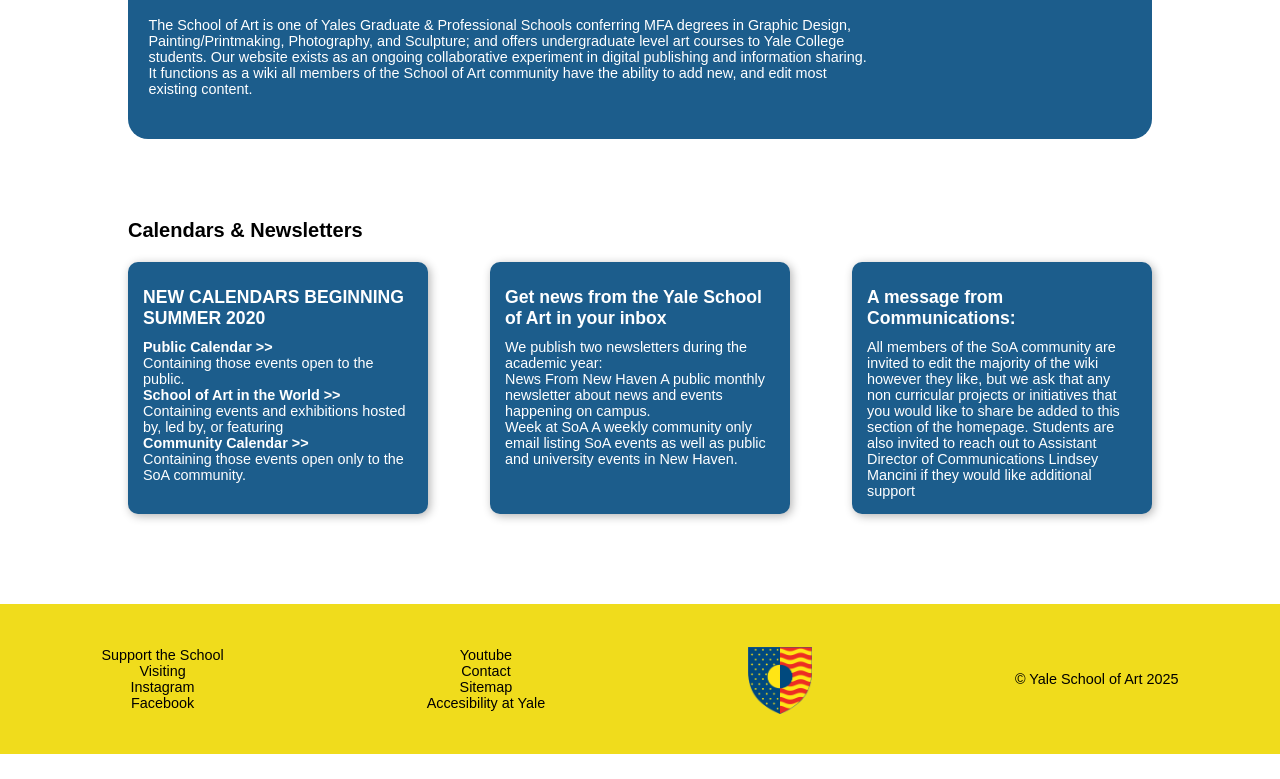
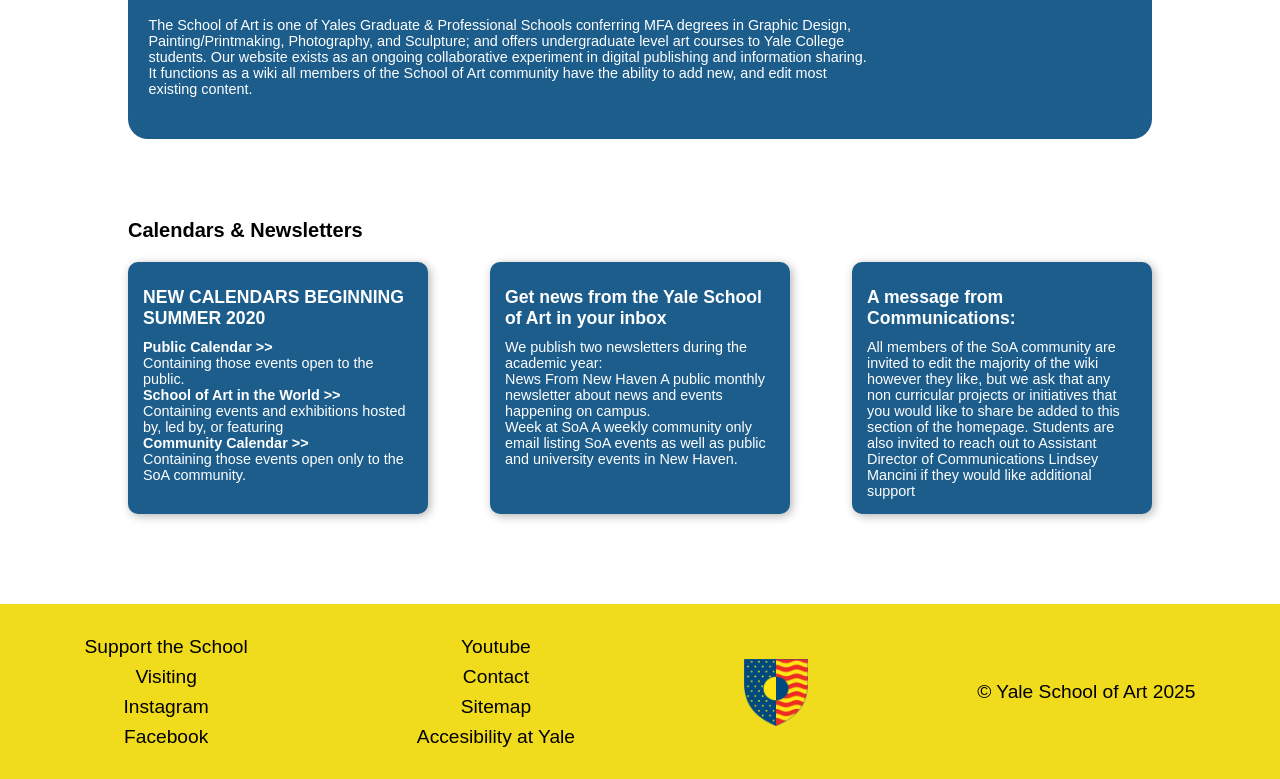
Before and after one commit to NatividadMarquez/practica-accesibilidad, a plain HTML site: page index.html in a window 1280 px wide. Shown: the part 1579-2358 px from the top of the page. Before the commit the page ends 2333 px from the top, so only its background shows below. Drawn offline with Linux system fonts and the light colour scheme.

Commit message:
Prueba lightshot

```diff
--- a/assets/css/style.css
+++ b/assets/css/style.css
@@ -40,12 +40,21 @@ body {
     width: 4rem;
     height: 4.2rem;
     margin-top: 10%;
+    transition: width 0.5s ease, height 0.5s ease;
+    cursor: pointer;
+}
+
+.logo:hover, .logo-footer:hover {
+    width: 4.2rem;
+    height: 4.5rem;
 }
 
 .logo {
     width: 4rem;
     height: 4rem;
     margin-left: 7%;
+    transition: width 0.5s ease, height 0.5s ease;
+    cursor: pointer;
 }
 
 /*  ESTILOS ENLACES */
@@ -58,7 +67,7 @@ a {
     text-decoration: none;
 }
 
-.item-menu:hover, .texto-footer:hover {
+.item-menu:hover {
     font-size: 1.2rem;
     cursor: pointer;
 }
@@ -81,7 +90,7 @@ a {
     left: 0;
     width: 100%;
     height: 100%;
-    background-color: rgba(0, 0, 0, 0.5);
+    background-color: #00000080;
     z-index: 1;
 }
 
@@ -392,7 +401,7 @@ main>h2 {
     justify-content: space-around;
     align-items: center;
     width: 100%;
-    height: 150px;
+    height: 175px;
     background-color: #f0dc1c;
 }
 
@@ -400,7 +409,17 @@ main>h2 {
     text-align: center;
 }
 
-@media screen and (min-width: 2200px) {
+.texto-footer, .texto-copyright {
+    font-size: 1.2rem;
+    margin: 0.5rem 0;
+    transition: 0.5s font-size ease;
+}
+
+.texto-footer:hover {
+    font-size: 1.3rem;
+}
+
+@media screen and (min-height: 2500px) {
     .footer {
         position: fixed;
         bottom: 0;
--- a/index.html
+++ b/index.html
@@ -234,17 +234,17 @@
     <footer class="footer">
         <!--    SECCIÓN DE ENLACES SOCIALES Y SOPORTE   -->
         <section class="seccion-footer">
-            <p class="texto-footer"><a href="#">Support the School</a></p>
-            <p class="texto-footer"><a href="#">Visiting</a></p>
-            <p class="texto-footer"><a href="#">Instagram</a></p>
-            <p class="texto-footer"><a href="#">Facebook</a></p>
+            <p class="texto-footer"><a class="enlace-footer" href="#">Support the School</a></p>
+            <p class="texto-footer"><a class="enlace-footer" href="#">Visiting</a></p>
+            <p class="texto-footer"><a class="enlace-footer" href="#">Instagram</a></p>
+            <p class="texto-footer"><a class="enlace-footer" href="#">Facebook</a></p>
         </section>
         <!--    SECCIÓN DE ENLACES ADICIONALES  -->
         <section class="seccion-footer">
-            <p class="texto-footer"><a href="#">Youtube</a></p>
-            <p class="texto-footer"><a href="#">Contact</a></p>
-            <p class="texto-footer"><a href="#">Sitemap</a></p>
-            <p class="texto-footer"><a href="#">Accesibility at Yale</a></p>
+            <p class="texto-footer"><a class="enlace-footer" href="#">Youtube</a></p>
+            <p class="texto-footer"><a class="enlace-footer" href="#">Contact</a></p>
+            <p class="texto-footer"><a class="enlace-footer" href="#">Sitemap</a></p>
+            <p class="texto-footer"><a class="enlace-footer" href="#">Accesibility at Yale</a></p>
         </section>
         <!--    SECCIÓN CON LOGO    -->
         <section class="seccion-footer-logo">
```
